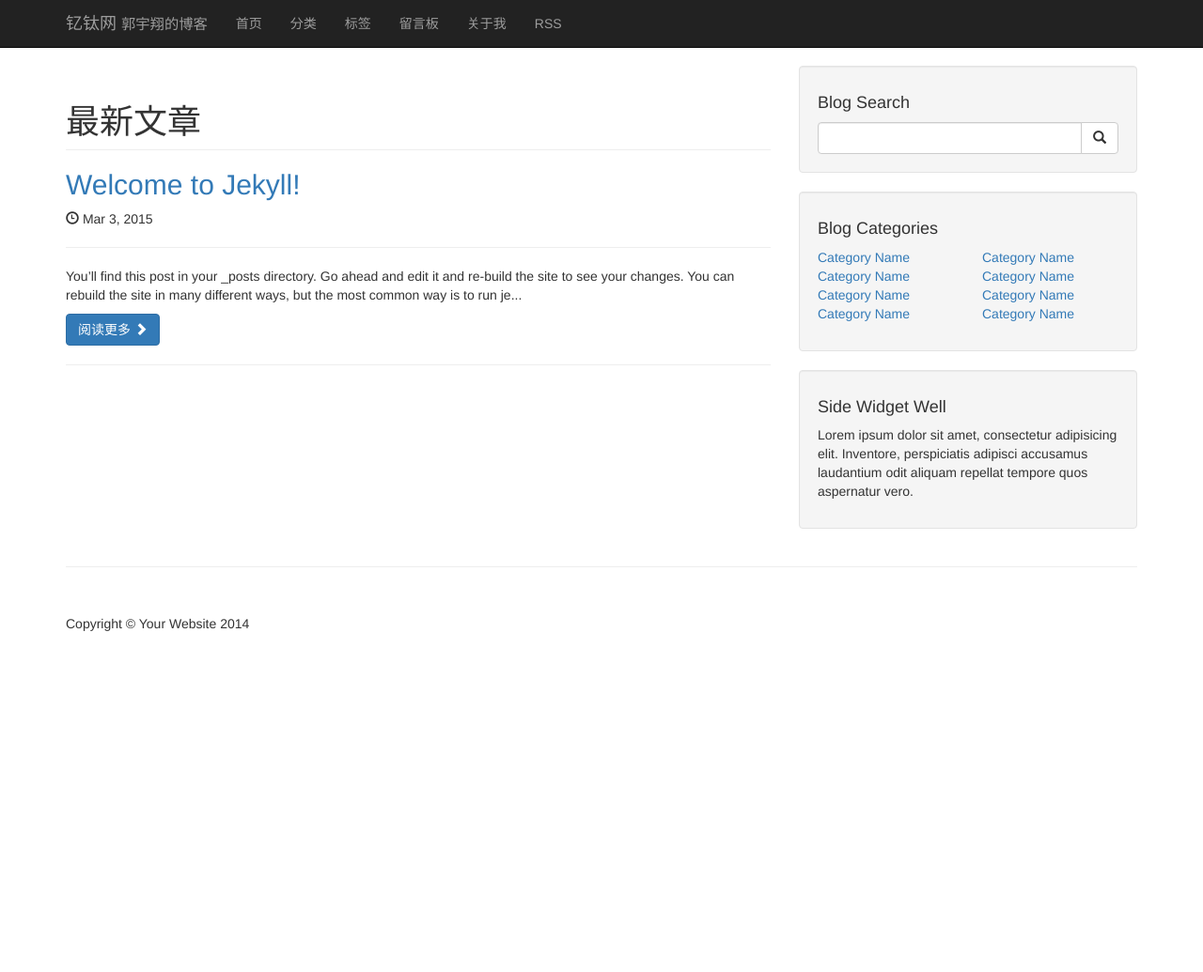
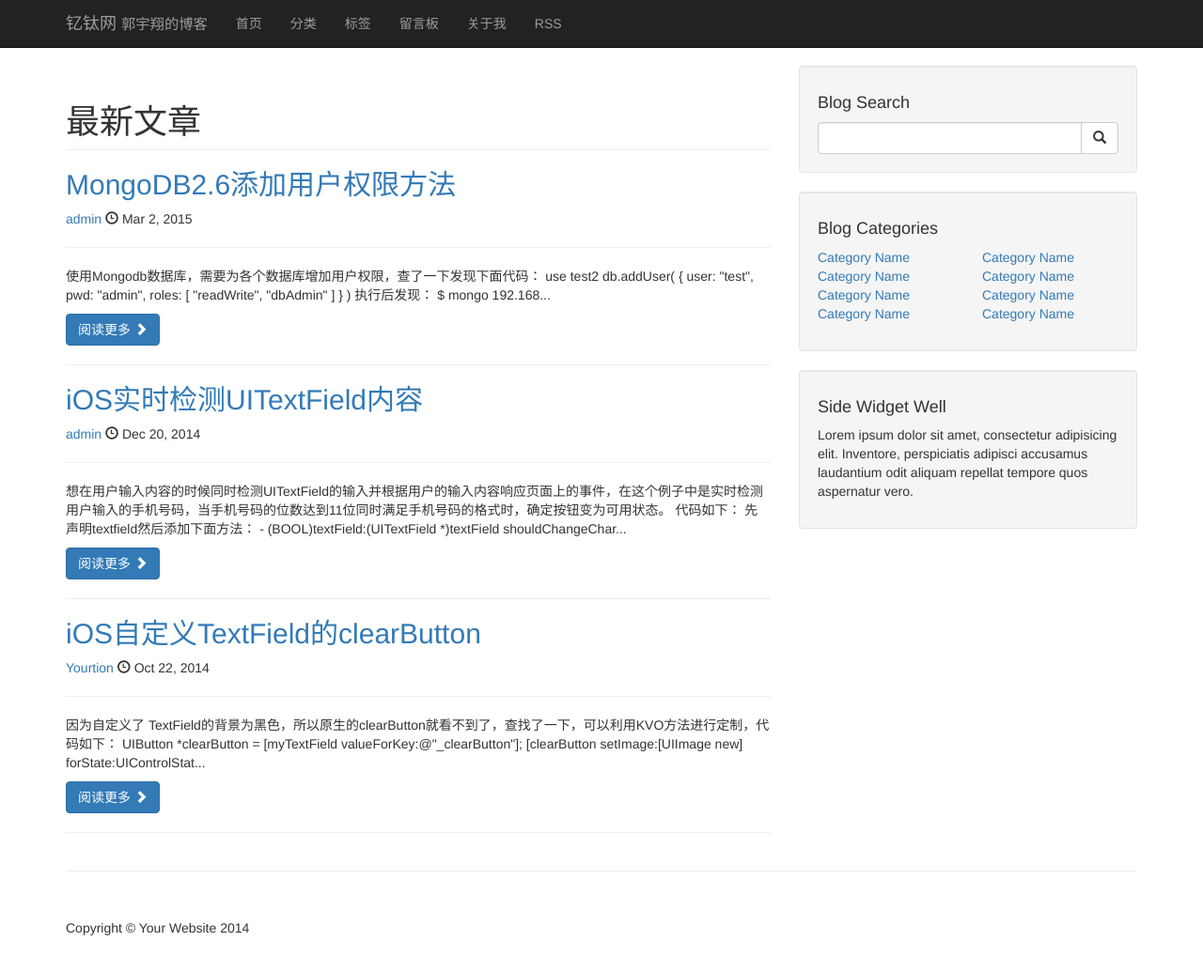
Before and after one commit to yourtion/yourtion.github.io, a Jekyll site: the page built from index.html, in a window 1280 px wide and 1058 px high. Shown: the top 1035 px of the window at 94% size. Built offline with Jekyll 4.4.1, drawn with Linux system fonts in a browser that asks for light colours; Markdown is read by kramdown in place of the engine named in the settings.

Commit message:
fix theme add comments

````diff
--- a/_layouts/post.html
+++ b/_layouts/post.html
@@ -10,6 +10,8 @@
   <p>{{ page.author }}  <span class="glyphicon glyphicon-time"></span> {{ page.date | date: "%b %-d, %Y" }}</p>
   <hr>
   {{ content }}
+  <hr>
+  {% include JB/comments %}
 </div>
 <script src="{{ ASSET_PATH }}js/highlight.pack.js"></script>
 <script>hljs.initHighlightingOnLoad();</script>
--- /dev/null
+++ b/_posts/2014-10-22-ios-custom-textfield-clearbutton.markdown
@@ -0,0 +1,23 @@
+---
+author: Yourtion
+comments: true
+date: 2014-10-22 08:55:46+00:00
+excerpt: iOS自定义TextField的clearButton
+layout: post
+slug: ios-custom-textfield-clearbutton
+title: iOS自定义TextField的clearButton
+wordpress_id: 4052
+categories:
+- iOS
+---
+
+因为自定义了 TextField的背景为黑色，所以原生的clearButton就看不到了，查找了一下，可以利用KVO方法进行定制，代码如下：
+
+```objc
+UIButton *clearButton = [myTextField valueForKey:@"_clearButton"];
+[clearButton setImage:[UIImage new] forState:UIControlStateNormal];
+```
+
+Gist：[https://gist.github.com/yourtion/0c984de3245e52fff5ac](https://gist.github.com/yourtion/0c984de3245e52fff5ac)
+
+希望对你有帮助啦！
--- /dev/null
+++ b/_posts/2014-12-20-ios-realtime-uitextfield-contect.markdown
@@ -0,0 +1,60 @@
+---
+author: admin
+comments: true
+date: 2014-12-20 18:10:21+00:00
+excerpt: 想在用户输入内容的时候同时检测UITextField的输入并根据用户的输入内容响应页面上的事件
+layout: post
+slug: ios-realtime-uitextfield-contect
+title: iOS实时检测UITextField内容
+wordpress_id: 4061
+categories:
+- iOS
+post_format:
+- 日志
+---
+
+想在用户输入内容的时候同时检测UITextField的输入并根据用户的输入内容响应页面上的事件，在这个例子中是实时检测用户输入的手机号码，当手机号码的位数达到11位同时满足手机号码的格式时，确定按钮变为可用状态。
+
+代码如下：
+
+先声明textfield然后添加下面方法：
+
+```objc
+- (BOOL)textField:(UITextField *)textField shouldChangeCharactersInRange:(NSRange)range replacementString:(NSString *)string {
+    NSString *checkString;
+    if (range.location == 11) {
+        return NO;
+    }else{
+
+        if (![string isEqualToString:@""]) {
+            checkString=[self.textfield.text stringByAppendingString:string];
+        }else{
+            checkString=[checkString stringByDeletingLastPathComponent];
+        }
+
+        if ([self isMobileNumber:checkString]) {
+            NSLog(@"号码满足");
+        }else{
+            NSLog(@"号码不满足");
+        }
+        return YES;
+    }
+}
+
+```
+
+手机号码检测使用下面代码：
+
+```objc
+- (BOOL)isMobileNumber:(NSString *)mobileNum
+{
+    NSString * MOBILE = @"^((13[0-9])|(14[^4,\\D])|(15[^4,\\D])|(18[0-9]))\\d{8}$|^1(7[0-9])\\d{8}$";
+    NSPredicate *regextestmobile = [NSPredicate predicateWithFormat:@"SELF MATCHES %@", MOBILE];
+    if ([regextestmobile evaluateWithObject:mobileNum] == YES){
+        return YES;
+    }else{
+        return NO;
+    }
+}
+
+```
--- /dev/null
+++ b/_posts/2015-03-02-mongodb-2-6-adduser.markdown
@@ -0,0 +1,89 @@
+---
+author: admin
+comments: true
+date: 2015-03-02 12:39:14+00:00
+excerpt: 使用Mongodb数据库，需要为各个数据库增加用户权限出现问题解决方法
+layout: post
+slug: mongodb-2-6-adduser
+title: MongoDB2.6添加用户权限方法
+wordpress_id: 4078
+categories:
+- Node.js
+- 服务器
+tags:
+- MongoDB
+---
+
+使用Mongodb数据库，需要为各个数据库增加用户权限，查了一下发现下面代码：
+
+```javascript
+use test2
+db.addUser( { user: "test",
+              pwd: "admin",
+              roles: [ "readWrite", "dbAdmin" ]
+            } )
+
+```
+
+执行后发现：
+
+```bash
+$ mongo 192.168.1.111/test2 -u test -p admin
+MyMongo:PRIMARY>
+
+```
+
+<blockquote>Error: 18 { ok: 0.0, errmsg: "auth failed", code: 18 } at src/mongo/shell/db.js:228</blockquote>
+
+### 检测版本发现
+
+```bash
+$mongo --help
+MongoDB shell version: 2.4.9
+
+```
+
+我使用的Mongodb是2.6版本，但是Shell是2.4.9的，感觉是这出现了文问题，所以采用下面方案：
+
+### 删除旧版本的Client
+
+```bash
+sudo apt-get remove mongodb-clients
+sudo apt-get autoremove
+sudo apt-get autoclean
+
+```
+
+### 安装新的Shell
+
+```bash
+sudo apt-get install mongodb-org-shell=2.6.1
+$mongo --help
+MongoDB shell version: 2.6.1
+
+```
+
+使用新的（Mongodb 2.6的代码）添加用户
+
+```javascript
+db test2
+db.createUser(
+   {
+     user: "test",
+     pwd: "admin",
+     roles:
+       [
+         { role: "readWrite", db: "test2" },
+       ]
+   }
+)
+
+```
+
+```bash
+$mongo 192.168.1.111/test2 -u test -p admin
+MyMongo:PRIMARY>
+
+```
+
+登录成功！！！！
--- a/_posts/2015-03-03-welcome-to-jekyll.markdown
+++ /dev/null
@@ -1,25 +0,0 @@
----
-layout: post
-title:  "Welcome to Jekyll!"
-date:   2015-03-03 10:54:02
-categories: jekyll update
----
-You’ll find this post in your `_posts` directory. Go ahead and edit it and re-build the site to see your changes. You can rebuild the site in many different ways, but the most common way is to run `jekyll serve`, which launches a web server and auto-regenerates your site when a file is updated.
-
-To add new posts, simply add a file in the `_posts` directory that follows the convention `YYYY-MM-DD-name-of-post.ext` and includes the necessary front matter. Take a look at the source for this post to get an idea about how it works.
-
-Jekyll also offers powerful support for code snippets:
-
-{% highlight ruby %}
-def print_hi(name)
-  puts "Hi, #{name}"
-end
-print_hi('Tom')
-#=> prints 'Hi, Tom' to STDOUT.
-{% endhighlight %}
-
-Check out the [Jekyll docs][jekyll] for more info on how to get the most out of Jekyll. File all bugs/feature requests at [Jekyll’s GitHub repo][jekyll-gh]. If you have questions, you can ask them on [Jekyll’s dedicated Help repository][jekyll-help].
-
-[jekyll]:      http://jekyllrb.com
-[jekyll-gh]:   https://github.com/jekyll/jekyll
-[jekyll-help]: https://github.com/jekyll/jekyll-help
````
Also changed, not shown: 1 other file.
